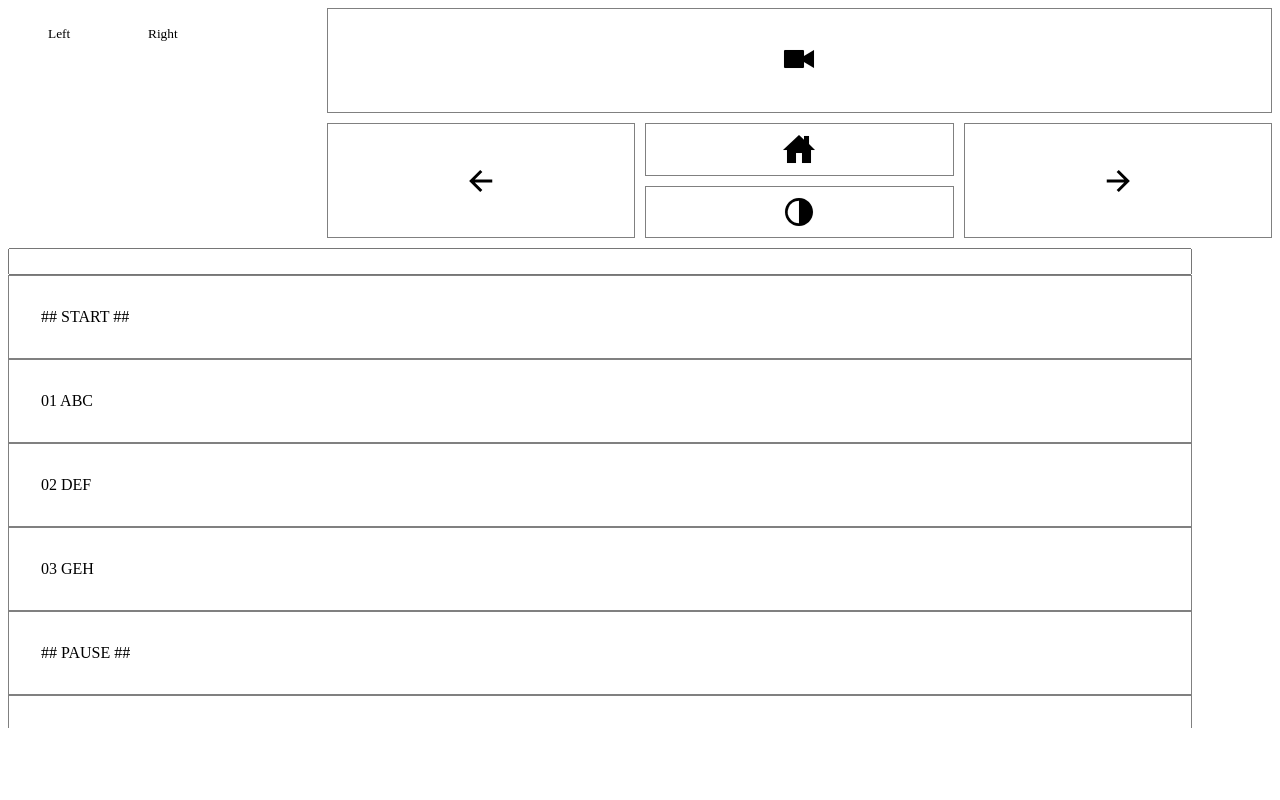
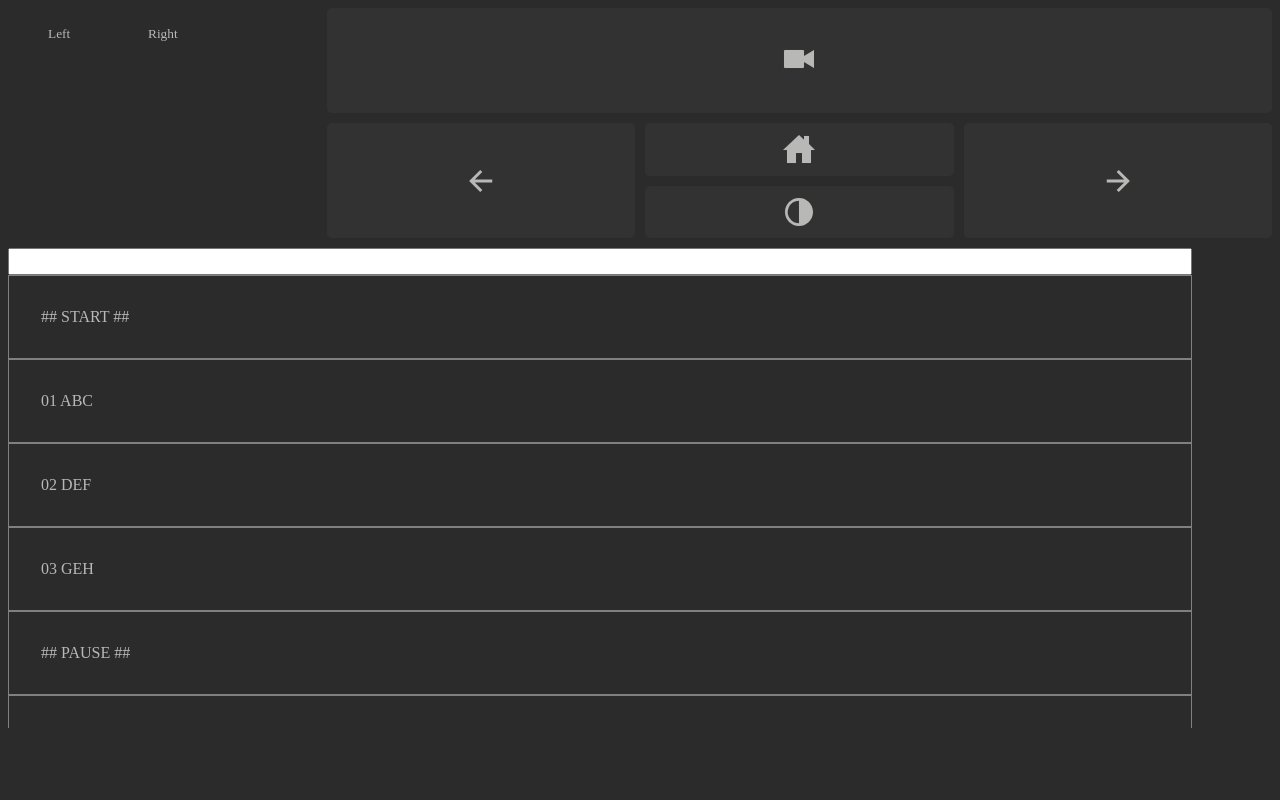
Before and after one commit to AkaBlas/presentation-tool, a website: page controller.html in a window 1280 px wide. Drawn offline with nearby package versions, Linux system fonts and the light colour scheme; files that its build step writes are made by us from their sources; no server answers; files whose address does not match are found by name.

Commit message:
Darken color scheme on controller view

```diff
--- a/slides/css/controller.css
+++ b/slides/css/controller.css
@@ -1,6 +1,8 @@
 body {
   display: flex;
   flex-direction: column;
+  color: #B8B9B6;
+  background: #2B2B2B;
 }
 .grid {
   display: grid;
@@ -11,7 +13,8 @@ body {
   height: 90vh;
 }
 .control {
-  border: 1px solid gray;
+  background: #323232;
+  border-radius: 5px;
   display: flex;
   justify-content: center;
   align-items: center;
@@ -39,6 +42,7 @@ body {
 ion-icon {
   width: 32px;
   height: 32px;
+  color: #B8B9B6;
   pointer-events: none;
 }
 #log {
```
